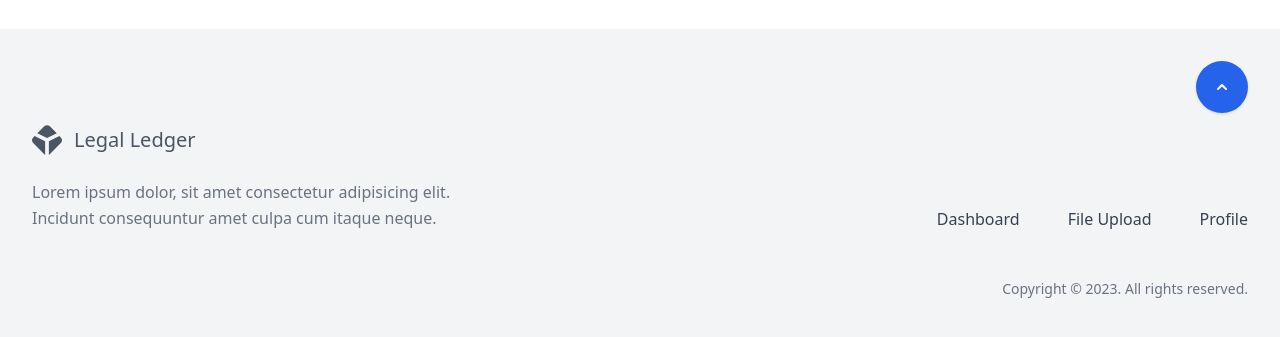
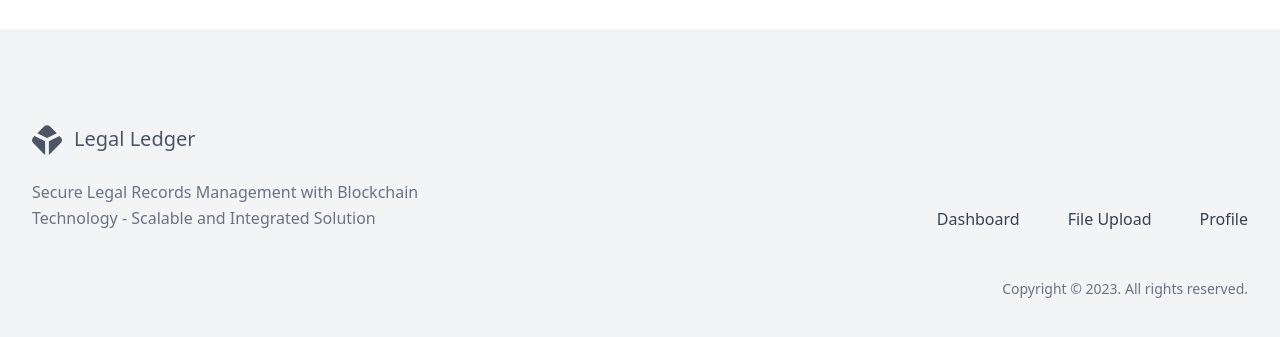
Before and after one commit to kunalkeshan/eVault-SIH-2023, a Next.js app: page / in a window 1280 px wide. Shown: the part 835-1172 px from the top of the page. Built offline with nearby package versions, Linux system fonts and the light colour scheme.

Commit message:
minor fix

```diff
--- a/components/layouts/Footer.tsx
+++ b/components/layouts/Footer.tsx
@@ -1,40 +1,21 @@
 import { SiBlockchaindotcom } from "react-icons/si";
+import Link from "next/link";
 export default function Footer() {
   return (
     <footer className="bg-gray-100">
       <div className="relative mx-auto max-w-screen-xl px-4 py-16 sm:px-6 lg:px-8 lg:pt-24">
-        <div className="absolute end-4 top-4 sm:end-6 sm:top-6 lg:end-8 lg:top-8">
-          <a
-            className="inline-block rounded-full bg-blue-600 p-2 text-white shadow transition hover:bg-blue-500 sm:p-3 lg:p-4"
-            href="#MainContent"
-          >
-            <span className="sr-only">Back to top</span>
-
-            <svg
-              xmlns="http://www.w3.org/2000/svg"
-              className="h-5 w-5"
-              viewBox="0 0 20 20"
-              fill="currentColor"
-            >
-              <path
-                fillRule="evenodd"
-                d="M14.707 12.707a1 1 0 01-1.414 0L10 9.414l-3.293 3.293a1 1 0 01-1.414-1.414l4-4a1 1 0 011.414 0l4 4a1 1 0 010 1.414z"
-                clipRule="evenodd"
-              />
-            </svg>
-          </a>
-        </div>
-
         <div className="lg:flex lg:items-end lg:justify-between">
           <div>
             <div className="flex justify-center items-center space-x-3 text-gray-600 lg:justify-start">
-              <SiBlockchaindotcom className="text-3xl" />
-              <span className="text-gray-600 text-xl">Legal Ledger</span>
+              <Link href="/" className="flex space-x-3">
+                <SiBlockchaindotcom className="text-3xl" />
+                <span className="text-gray-600 text-xl">Legal Ledger</span>
+              </Link>
             </div>
 
             <p className="mx-auto mt-6 max-w-md text-center leading-relaxed text-gray-500 lg:text-left">
-              Lorem ipsum dolor, sit amet consectetur adipisicing elit. Incidunt
-              consequuntur amet culpa cum itaque neque.
+              Secure Legal Records Management with Blockchain Technology -
+              Scalable and Integrated Solution
             </p>
           </div>
 
```
